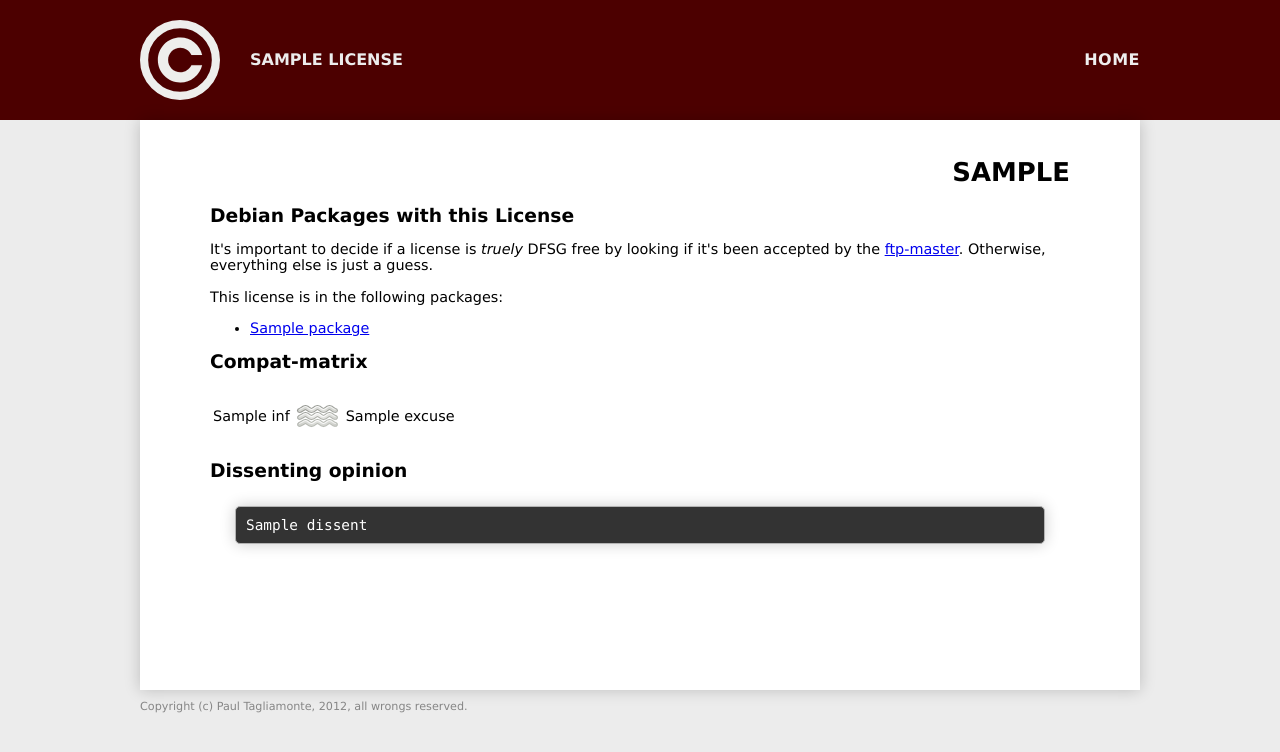
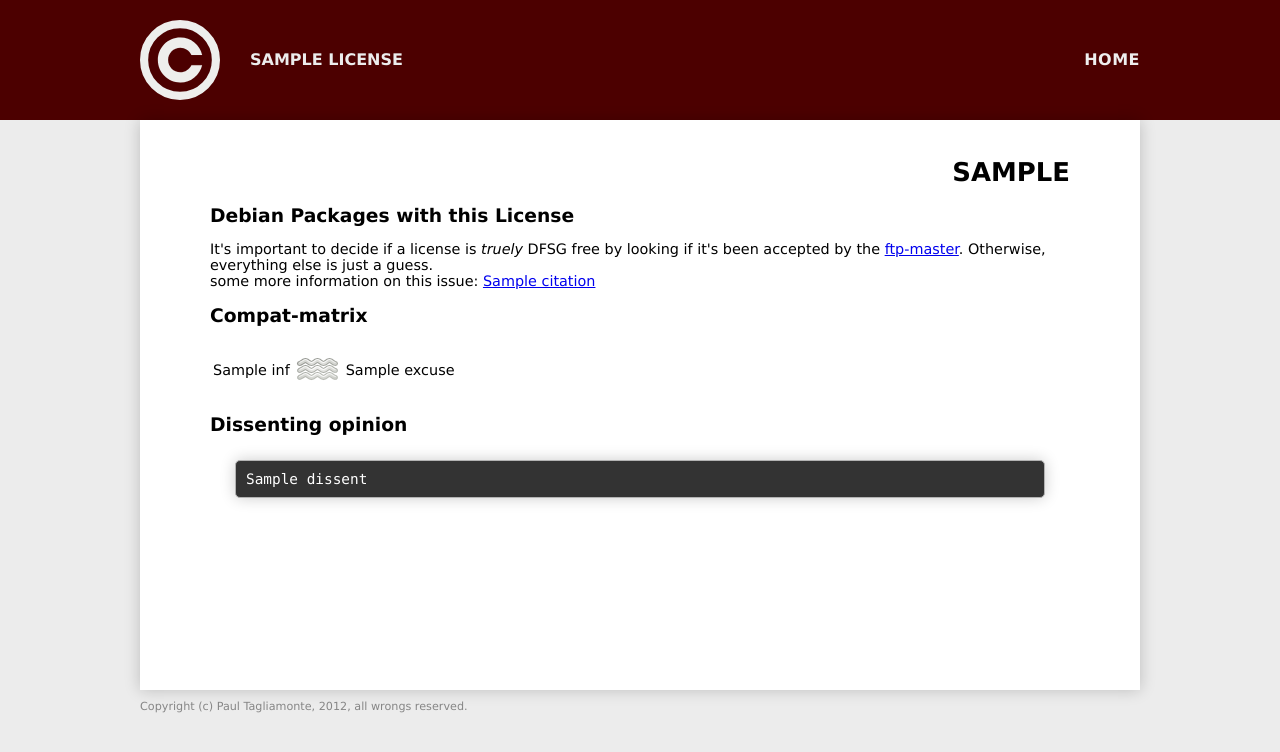
Before and after one commit to paultag/license, a Flask app: template templates/license.html in a window 1280 px wide. Shown: the top 752 px of the page. Run offline with Flask 2, Linux system fonts and the light colour scheme; the template is opened without the code that fills it: most values are stand-ins (such as "Sample title", 1, 10 or a date in 2020); parts of the project's set-up code (start-up, migrations or seed data) failed here and were passed over.

Commit message:
adding in citation

```diff
--- a/data/licenses/gfdl-without-invariant.json
+++ b/data/licenses/gfdl-without-invariant.json
@@ -1,4 +1,7 @@
 {
+    "citations": [
+        "http://www.debian.org/vote/2006/vote_001"
+    ],
     "copyleft": true,
     "excuses": {
         "gpl-compat": "Not GPL compatable in either direction"
--- a/data/licenses/gfdl.json
+++ b/data/licenses/gfdl.json
@@ -4,6 +4,9 @@
         "dfsg": "Not DFSG free due to invariant",
         "gpl-compat": "Not GPL compatable in either direction"
     },
+    "citations": [
+        "http://www.debian.org/vote/2006/vote_001"
+    ],
     "name": "GFDL",
     "packages": [],
     "slug": "gfdl",
--- a/templates/license.html
+++ b/templates/license.html
@@ -34,9 +34,9 @@
 It's important to decide if a license is <i>truely</i> DFSG free by looking
 if it's been accepted by the <a href = 'http://ftp-master.debian.org/'
     >ftp-master</a>. Otherwise, everything else is just a guess.<br />
-<br />
+
+{% if license.status.dfsg %}
     This license is in the following packages:
-
     <ul>
     {% for package in license.packages %}
         <li><a
@@ -44,6 +44,13 @@ This license is in the following packages:
         >{{package}}</a></li>
     {% endfor %}
     </ul>
+{% endif %}
+
+some more information on this issue:
+
+{% for citation in license.citations %}
+    <a href = '{{citation}}' >{{citation}}</a>
+{% endfor %}
 
 <h2>Compat-matrix</h2>
 
```
Lines whose indentation alone changed are shown as unchanged.
